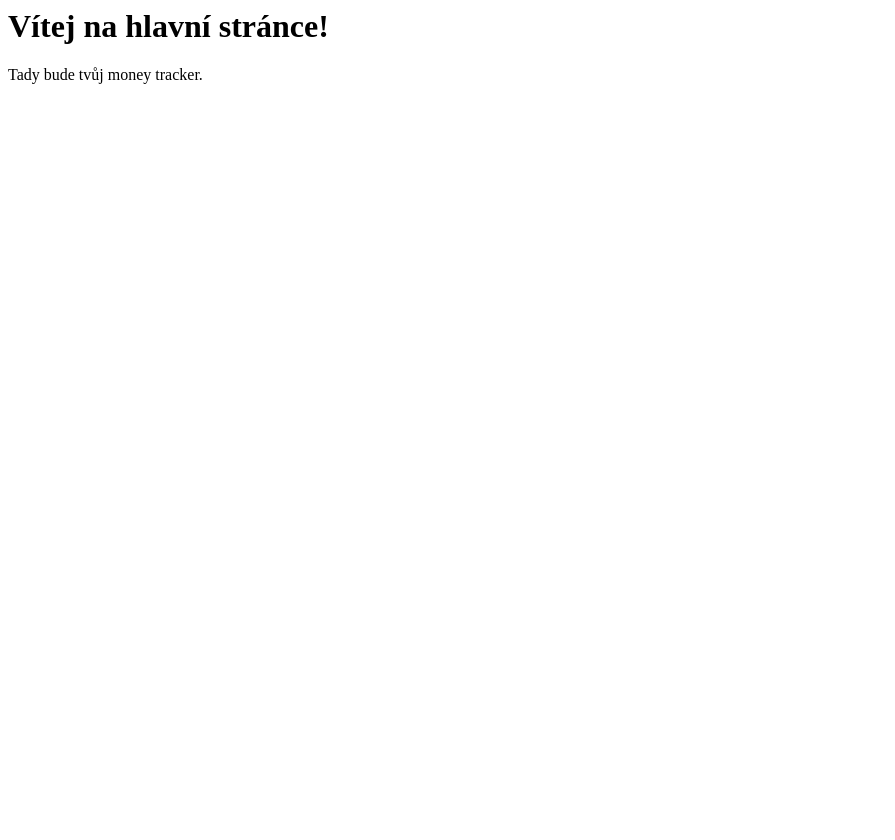
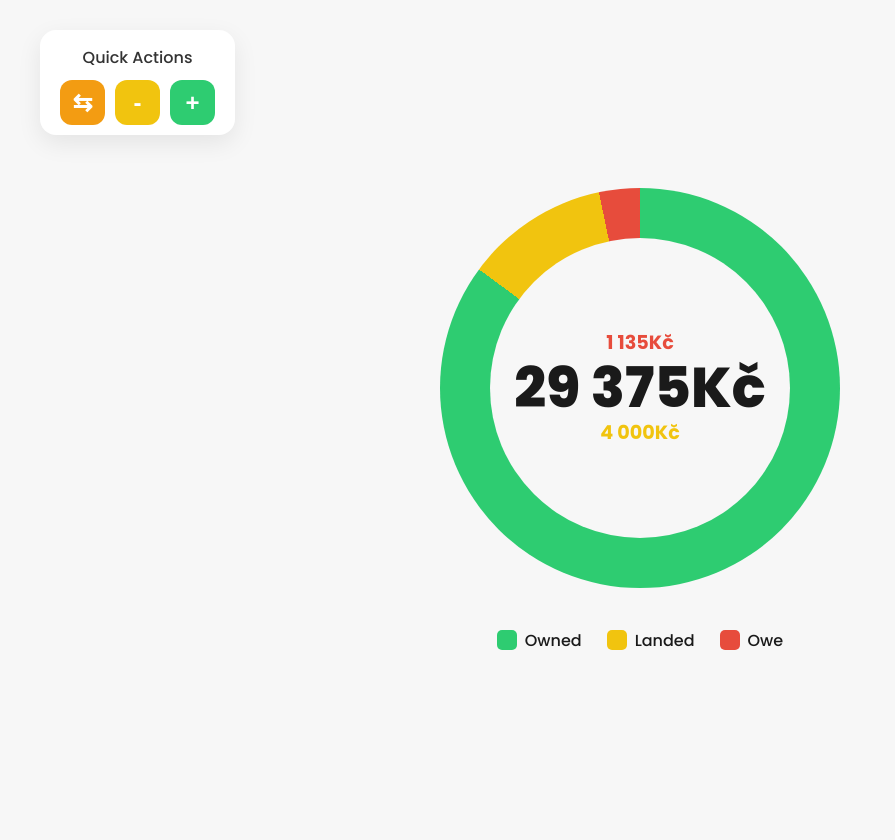
Before and after one commit to Bobesh135/Money-Tracker, a Flask app: page /dashboard in a window 1280 px wide. Shown: the whole page, without its empty margins (0-895 px from the left). Before the commit the page ends 84 px from the top, so only its background shows below. Run offline with Flask 3, Linux system fonts and the light colour scheme.

Commit message:
Add files via upload

```diff
--- a/app.py
+++ b/app.py
@@ -1,33 +1,35 @@
-from flask import Flask, render_template, request, redirect, url_for, flash
+from flask import Flask, render_template, request, redirect, url_for
 
 app = Flask(__name__)
-# Tento 'secret_key' je potřeba pro zobrazení zpráv (flash messages)
 app.secret_key = 'super-tajny-klic'
 
-# Prozatím nastavíme heslo přímo v kódu.
-# POZOR: Toto není bezpečné pro reálnou aplikaci!
+# Heslo zůstává stejné
 CORRECT_PASSWORD = "1234"
 
 @app.route('/', methods=['GET', 'POST'])
 def login():
     error = None
     if request.method == 'POST':
-        # Získáme heslo, které uživatel zadal do formuláře
         password = request.form.get('password')
-
         if password == CORRECT_PASSWORD:
-            # Pokud je heslo správné, přesměrujeme ho na hlavní stránku
+            # Po správném zadání hesla přesměrujeme na novou funkci 'dashboard'
             return redirect(url_for('dashboard'))
         else:
-            # Pokud je heslo špatné, zobrazíme chybovou hlášku
             error = "Nesprávné heslo, zkus to znovu."
 
     return render_template('index.html', error=error)
 
 @app.route('/dashboard')
 def dashboard():
-    # Toto je zatím jen dočasná hlavní stránka po přihlášení
-    return "<h1>Vítej na hlavní stránce!</h1><p>Tady bude tvůj money tracker.</p>"
+    # Zde si připravíme fiktivní data pro zobrazení na stránce.
+    # Později je nahradíme daty z databáze.
+    transaction_data = {
+        'owned': 29375,
+        'landed': 4000,
+        'owe': 1135
+    }
+    # Načteme nový HTML soubor a předáme mu data
+    return render_template('dashboard.html', data=transaction_data)
 
 if __name__ == '__main__':
     app.run(debug=True)
--- a/static/style.css
+++ b/static/style.css
@@ -79,4 +79,143 @@ button[type="submit"]:hover {
     color: #e74c3c;
     margin-top: 15px;
     font-weight: 600;
+}/* ======================================== */
+/* === STYLY PRO DASHBOARD (HLAVNÍ STRÁNKU) === */
+/* ======================================== */
+
+.dashboard-body {
+    background-color: #f7f7f7; /* Lehce šedé pozadí pro kontrast */
+    display: block; /* Vypneme centrování z přihlašovací stránky */
 }
+
+/* --- Rychlé akce vlevo nahoře --- */
+.quick-actions {
+    position: absolute;
+    top: 30px;
+    left: 40px;
+    background-color: #ffffff;
+    border-radius: 16px;
+    padding: 10px 20px;
+    box-shadow: 0 8px 25px rgba(0, 0, 0, 0.08);
+}
+
+.quick-actions h4 {
+    margin: 5px 0 10px;
+    color: #333;
+    font-weight: 500;
+    text-align: center;
+}
+
+.action-buttons {
+    display: flex;
+    gap: 10px;
+}
+
+.action-btn {
+    width: 45px;
+    height: 45px;
+    border: none;
+    border-radius: 12px;
+    font-size: 24px;
+    font-weight: bold;
+    color: #ffffff;
+    cursor: pointer;
+    transition: transform 0.2s;
+}
+
+.action-btn:hover {
+    transform: scale(1.1);
+}
+
+.action-btn.transfer { background-color: #f39c12; } /* Oranžová */
+.action-btn.expense { background-color: #f1c40f; } /* Žlutá (jako landed) */
+.action-btn.income { background-color: #2ECC71; } /* Zelená */
+
+
+/* --- Hlavní obsah s grafem --- */
+.main-content {
+    display: flex;
+    flex-direction: column;
+    justify-content: center;
+    align-items: center;
+    min-height: 100vh;
+    padding: 20px;
+}
+
+.chart-container {
+    position: relative;
+    width: 400px;
+    height: 400px;
+}
+
+/* Kruhový graf vytvořený pomocí conic-gradient */
+.donut-chart {
+    width: 100%;
+    height: 100%;
+    border-radius: 50%;
+    /* Barvy a procenta (vypočítáno z tvých dat) */
+    /* Zelená: 85.1%, Žlutá: 11.6%, Červená: 3.3% */
+    background: conic-gradient(
+        #2ECC71 0% 85.1%,
+        #f1c40f 85.1% 96.7%,
+        #e74c3c 96.7% 100%
+    );
+}
+
+/* Vnitřní kruh, který vytvoří "donut" efekt */
+.chart-center {
+    position: absolute;
+    top: 50%;
+    left: 50%;
+    transform: translate(-50%, -50%);
+    width: 75%;
+    height: 75%;
+    background-color: #f7f7f7; /* Stejná barva jako pozadí stránky */
+    border-radius: 50%;
+    display: flex;
+    flex-direction: column;
+    justify-content: center;
+    align-items: center;
+}
+
+.main-balance {
+    font-size: 3.5rem;
+    font-weight: 800;
+    color: #1a1a1a;
+    line-height: 1.1;
+}
+
+.chart-label {
+    font-size: 1.2rem;
+    font-weight: 700;
+}
+
+.chart-label.owe { color: #e74c3c; }
+.chart-label.landed { color: #f1c40f; }
+
+
+/* --- Legenda pod grafem --- */
+.legend {
+    display: flex;
+    justify-content: center;
+    gap: 25px;
+    margin-top: 40px;
+}
+
+.legend-item {
+    display: flex;
+    align-items: center;
+    font-size: 1rem;
+    font-weight: 500;
+}
+
+.color-box {
+    width: 20px;
+    height: 20px;
+    border-radius: 5px;
+    margin-right: 8px;
+}
+
+.color-box.owned { background-color: #2ECC71; }
+.color-box.landed { background-color: #f1c40f; }
+.color-box.owe { background-color: #e74c3c; }
--- /dev/null
+++ b/templates/dashboard.html
@@ -0,0 +1,48 @@
+<!DOCTYPE html>
+<html lang="cs">
+<head>
+    <meta charset="UTF-8">
+    <meta name="viewport" content="width=device-width, initial-scale=1.0">
+    <title>Money Tracker - Přehled</title>
+    <link rel="preconnect" href="https://fonts.googleapis.com">
+    <link rel="preconnect" href="https://fonts.gstatic.com" crossorigin>
+    <link href="https://fonts.googleapis.com/css2?family=Poppins:wght@500;700;800&display=swap" rel="stylesheet">
+    <link rel="stylesheet" href="{{ url_for('static', filename='style.css') }}">
+</head>
+<body class="dashboard-body">
+
+    <div class="quick-actions">
+        <h4>Quick Actions</h4>
+        <div class="action-buttons">
+            <button class="action-btn transfer">⇆</button>
+            <button class="action-btn expense">-</button>
+            <button class="action-btn income">+</button>
+        </div>
+    </div>
+
+    <main class="main-content">
+        <div class="chart-container">
+            <div class="donut-chart">
+                <div class="chart-center">
+                    <span class="chart-label owe">{{ '{:,}'.format(data.owe).replace(',', ' ') }}Kč</span>
+                    <span class="main-balance">{{ '{:,}'.format(data.owned).replace(',', ' ') }}Kč</span>
+                    <span class="chart-label landed">{{ '{:,}'.format(data.landed).replace(',', ' ') }}Kč</span>
+                </div>
+            </div>
+        </div>
+
+        <div class="legend">
+            <div class="legend-item">
+                <span class="color-box owned"></span> Owned
+            </div>
+            <div class="legend-item">
+                <span class="color-box landed"></span> Landed
+            </div>
+            <div class="legend-item">
+                <span class="color-box owe"></span> Owe
+            </div>
+        </div>
+    </main>
+
+</body>
+</html>
```
